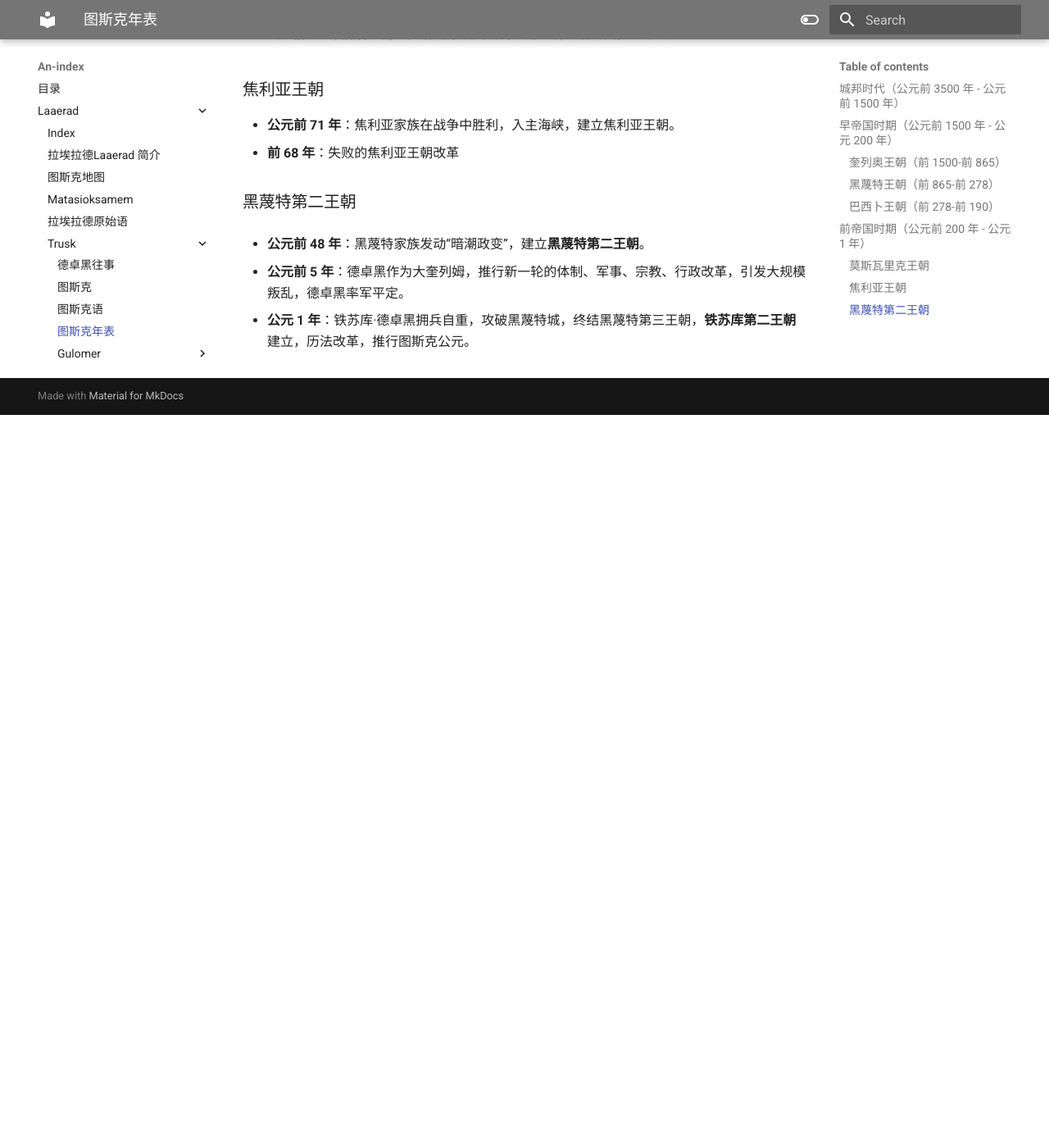
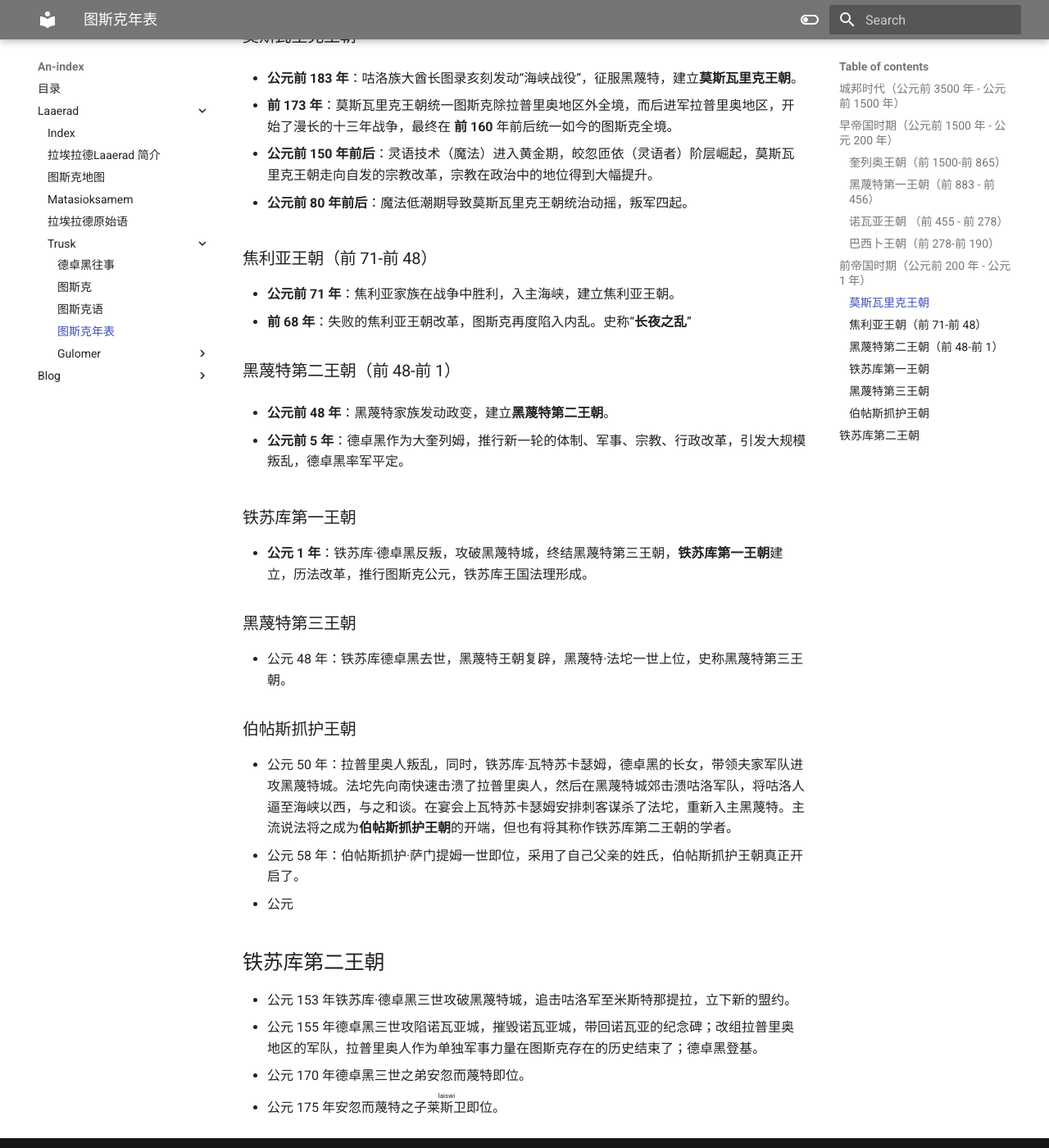
Before and after one commit to PhychiasLokDansk/Laaerad, an MkDocs documentation site: the page built from docs/Laaerad/Trusk/ashurwortruskal.md, in a window 1280 px wide and 1400 px high, scrolled down 1907 px. Shown: the whole window at 82% size. Built offline with MkDocs 1.6.1 and Material for MkDocs 9.7.7, drawn with Linux system fonts in a browser that asks for light colours; before the commit the page ends 2413 px from its top, so only the background shows below that; some of the changed text lies outside the part shown.

Commit message:
LAPTOP-UGNPREPA 2025-5-3:18:45:29

```diff
--- a/docs/Laaerad/Trusk/ashurwortruskal.md
+++ b/docs/Laaerad/Trusk/ashurwortruskal.md
@@ -24,17 +24,20 @@
 ### 奎列奥王朝（前 1500-前 865）
 
 - **公元前 1500 年前后**：奎列奥家族崛起，成为图斯克国的王，**奎列奥王朝**开始；图斯克随后统一图斯克盆地、黑蔑特半岛，攻打拉普里奥北部城邦，与其订下盟约。
-- **公元前 1200 年前后**：黑蔑特城邦势力增强，吞并较小的城邦，与奎列奥势力争权。
-- **前 900 年前后**：黑蔑特城主马塔肖萨门一世趁乱进攻当时的图斯克首都
+- **公元前 1200 年前后**：黑蔑特城邦势力增强，吞并较小的城邦，与奎列奥势力争权。形成割据政权。
+- **前 900 年前后**：黑蔑特城主马塔肖萨门一世趁奎列奥王朝乱进攻当时的图斯克首都，杀奎列奥王，质其子为伪帝，大权独揽，迁都黑蔑特。
 
-### 黑蔑特王朝（前 865-前 278）
+### 黑蔑特第一王朝（前 883 - 前 456）
 
-- **公元前 865 年**：黑蔑特城主马塔肖萨门二世政变，推翻奎列奥王朝，建立**黑蔑特王朝**，推行行政与宗教改革。
+- **公元前 883 年**：黑蔑特城主马塔肖萨门二世政变，正式推翻奎列奥王朝，自立为奎列奥王，建立**黑蔑特王朝**，推行行政与宗教改革。
 - **公元前 600 年**：拉普里奥城邦联盟形成，与图斯克展开长期贸易与军事竞争。
-- **公元前 455 年**：诺瓦亚（拉普里奥）人入侵，建立**诺瓦亚王朝**，统治图斯克盆地。
+- **前 513 年**：小冰期，荒年，大饥。拉普里奥人掌握图斯克粮食供应，逐渐掌握对抗图斯克的实力。
+
+### 诺瓦亚王朝 （前 455 - 前 278）
+- **公元前 455 年**：诺瓦亚（拉普里奥）人入主黑蔑特，建立**诺瓦亚王朝**，统治图斯克盆地。
 
 ### 巴西卜王朝（前 278-前 190）
-- **公元前 278 年**：巴西卜王朝攻破黑蔑特城， 巴西卜王朝建立。
+- **公元前 278 年**：巴西卜王朝攻破黑蔑特城，驱逐拉普里奥人，加冕为皇帝，巴西卜王朝建立。
 - **公元前 190 年**：咕洛族莫斯瓦里克王朝崛起，开始向图斯克扩张。
 
 ## **前帝国时期（公元前 200 年 - 公元 1 年）**
@@ -46,13 +49,28 @@
 - **公元前 150 年前后**：灵语技术（魔法）进入黄金期，皎忽匝依（灵语者）阶层崛起，莫斯瓦里克王朝走向自发的宗教改革，宗教在政治中的地位得到大幅提升。
 
 - **公元前 80 年前后**：魔法低潮期导致莫斯瓦里克王朝统治动摇，叛军四起。
-### 焦利亚王朝
+### 焦利亚王朝（前 71-前 48）
 - **公元前 71 年**：焦利亚家族在战争中胜利，入主海峡，建立焦利亚王朝。
-- **前 68 年**：失败的焦利亚王朝改革
+- **前 68 年**：失败的焦利亚王朝改革，图斯克再度陷入内乱。史称“**长夜之乱**”
 
-### 黑蔑特第二王朝
-- **公元前 48 年**：黑蔑特家族发动“暗潮政变”，建立**黑蔑特第二王朝**。
+### 黑蔑特第二王朝（前 48-前 1）
+- **公元前 48 年**：黑蔑特家族发动政变，建立**黑蔑特第二王朝**。
 
 - **公元前 5 年**：德卓黑作为大奎列姆，推行新一轮的体制、军事、宗教、行政改革，引发大规模叛乱，德卓黑率军平定。
 
-- **公元 1 年**：铁苏库·德卓黑拥兵自重，攻破黑蔑特城，终结黑蔑特第三王朝，**铁苏库第二王朝**建立，历法改革，推行图斯克公元。
+### 铁苏库第一王朝
+- **公元 1 年**：铁苏库·德卓黑反叛，攻破黑蔑特城，终结黑蔑特第三王朝，**铁苏库第一王朝**建立，历法改革，推行图斯克公元，铁苏库王国法理形成。
+
+### 黑蔑特第三王朝
+- 公元 48 年：铁苏库德卓黑去世，黑蔑特王朝复辟，黑蔑特·法坨一世上位，史称黑蔑特第三王朝。
+
+### 伯帖斯抓护王朝
+- 公元 50 年：拉普里奥人叛乱，同时，铁苏库·瓦特苏卡瑟姆，德卓黑的长女，带领夫家军队进攻黑蔑特城。法坨先向南快速击溃了拉普里奥人，然后在黑蔑特城郊击溃咕洛军队，将咕洛人逼至海峡以西，与之和谈。在宴会上瓦特苏卡瑟姆安排刺客谋杀了法坨，重新入主黑蔑特。主流说法将之成为**伯帖斯抓护王朝**的开端，但也有将其称作铁苏库第二王朝的学者。
+- 公元 58 年：伯帖斯抓护·萨门提姆一世即位，采用了自己父亲的姓氏，伯帖斯抓护王朝真正开启了。
+- 公元
+
+## 铁苏库第二王朝
+- 公元 153 年铁苏库·德卓黑三世攻破黑蔑特城，追击咕洛军至米斯特那提拉，立下新的盟约。
+- 公元 155 年德卓黑三世攻陷诺瓦亚城，摧毁诺瓦亚城，带回诺瓦亚的纪念碑；改组拉普里奥地区的军队，拉普里奥人作为单独军事力量在图斯克存在的历史结束了；德卓黑登基。
+- 公元 170 年德卓黑三世之弟安忽而蔑特即位。
+- 公元 175 年安忽而蔑特之子<ruby>莱斯卫<rt>laiswi</rt></ruby>即位。
```
Also changed, not shown: docs/Laaerad/Trusk/Trusk.md (+12 -8 lines), docs/Laaerad/Trusk/ZherirTruskal.md (+1 -1 lines), 1 other file.
